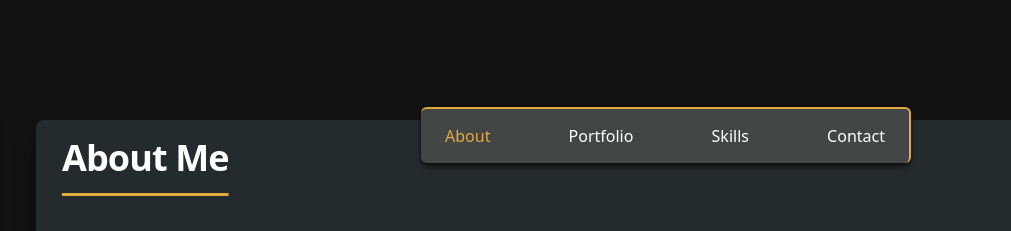
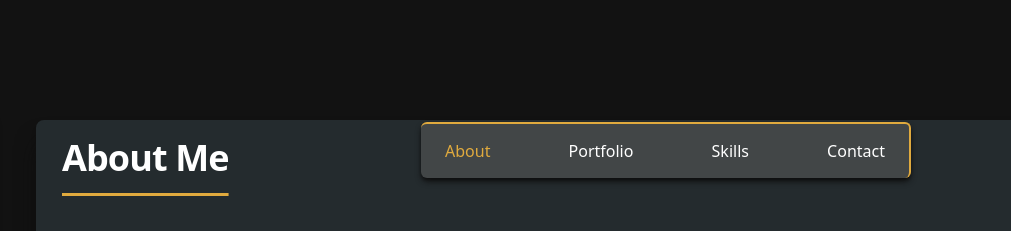
Before and after one commit to durgaprasad118/Portfolio, a plain HTML site: page index.html in a window 1280 px wide. Shown: the top 231 px of the page, 269-1280 px from the left. Drawn offline with nearby package versions, Linux system fonts and the light colour scheme; a script that the page names is missing; a web font is replaced by a local one.

Commit message:
Update style.css

```diff
--- a/style.css
+++ b/style.css
@@ -21,7 +21,7 @@ box-shadow:  1px 1px 5px #7f7575,
 @media (min-width:1200px){
     .top-about{
         right: 100px;
-        transform: translateY(-15px);
+/*         transform: translateY(-15px); */
     }
 
 }
@@ -70,7 +70,6 @@ box-shadow:  1px 1px 5px #7f7575,
 .first-1{
     height: 40px;
     width: 300px;
-    /* border-radius: 20px; */
 }
 @media (min-width:200px) and (max-width:800px) {
 
```
